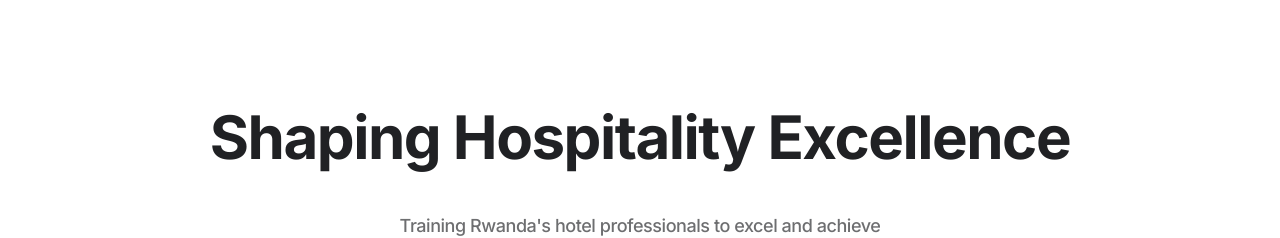
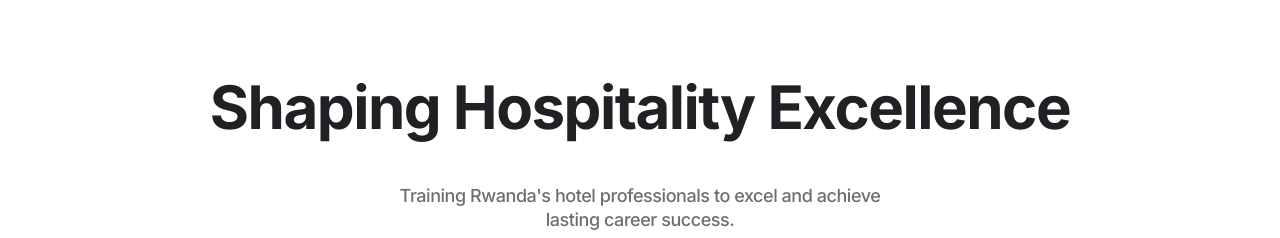
Before and after one commit to mbonikev/hotel_talents_pool, a React (Vite) app: page /#/ in a window 1280 px wide. Shown: the part 154-392 px from the top of the page. Built offline with nearby package versions, Linux system fonts and the light colour scheme; what ldrs would draw is missing.

Commit message:
Stalker-commit: src/components/HeroSection.jsx

```diff
--- a/src/components/HeroSection.jsx
+++ b/src/components/HeroSection.jsx
@@ -29,7 +29,7 @@ function HeroSection() {
     <div className="w-full h-fit max-lg:h-fit flex items-center justify-center flex-col gap-10 max-lg:gap-5 py-10 px-0 text-dark-text">
       {/* texts */}
       <div className="w-full max-lg:w-full h-fit flex flex-col items-center justify-start gap-6 px-16 max-lg:px-5">
-        <h1 className="mt-[130px] text-6xl leading-[75px] font-bold tracking-tight text-center w-full">
+        <h1 className="mt-[100px] text-6xl leading-[75px] font-bold tracking-tight text-center w-full">
           {HeroSectionContent.BigTitle}
         </h1>
         <h1 className=" text-lg mt-[15px] max-lg:mt-0 leading-6 font-medium tracking-tight text-center w-full max-w-[500px] opacity-65">
```
